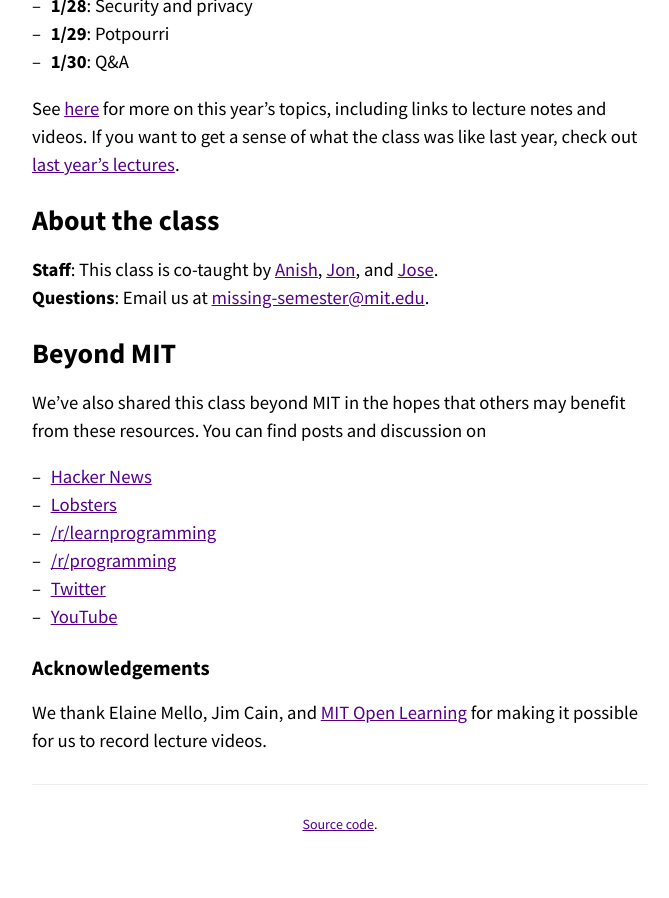
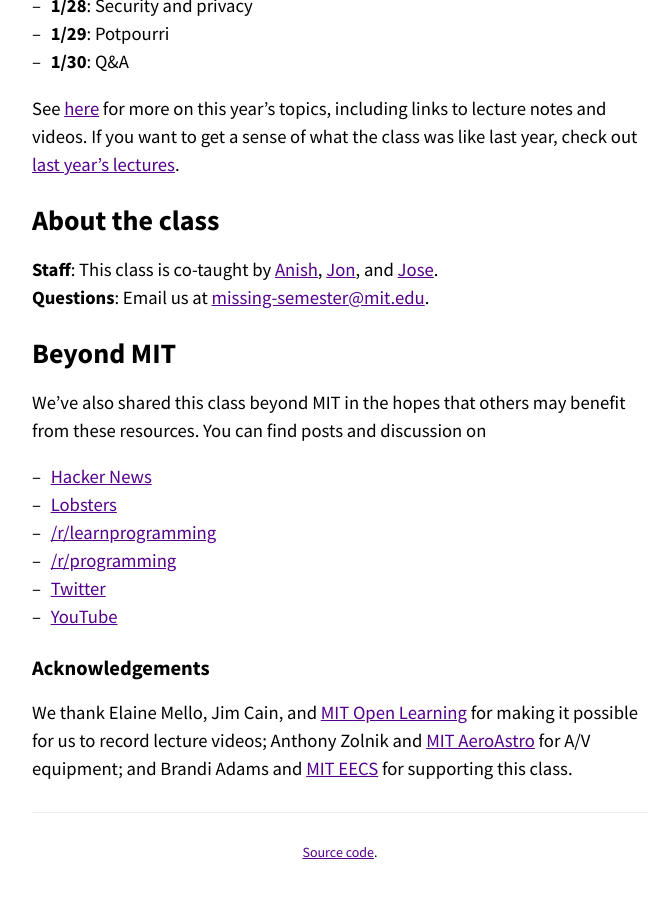
Before and after one commit to missing-semester-cn/missing-semester-cn.github.io, a Jekyll site: the page built from index.md, in a window 1280 px wide and 900 px high, scrolled down 1080 px. Shown: the whole window, without its empty margins (300-969 px from the left). Built offline with Jekyll 4.4.1, drawn with Linux system fonts in a browser that asks for light colours; before the commit the page ends 1952 px from its top, so only the background shows below that.

Commit message:
Add acks

```diff
--- a/index.md
+++ b/index.md
@@ -65,7 +65,9 @@ benefit from these resources. You can find posts and discussion on
 
 We thank Elaine Mello, Jim Cain, and [MIT Open
 Learning](https://openlearning.mit.edu/) for making it possible for us to
-record lecture videos.
+record lecture videos; Anthony Zolnik and [MIT
+AeroAstro](https://aeroastro.mit.edu/) for A/V equipment; and Brandi Adams and
+[MIT EECS](https://www.eecs.mit.edu/) for supporting this class.
 
 ---
 
```
